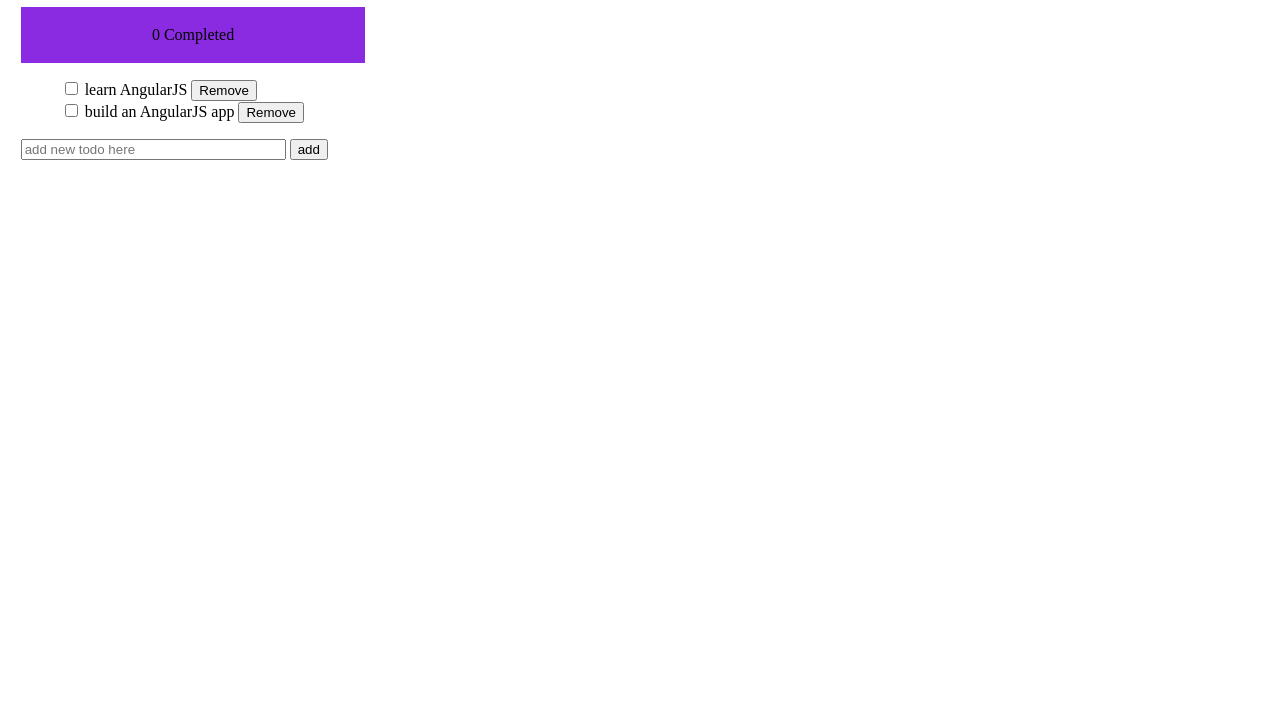
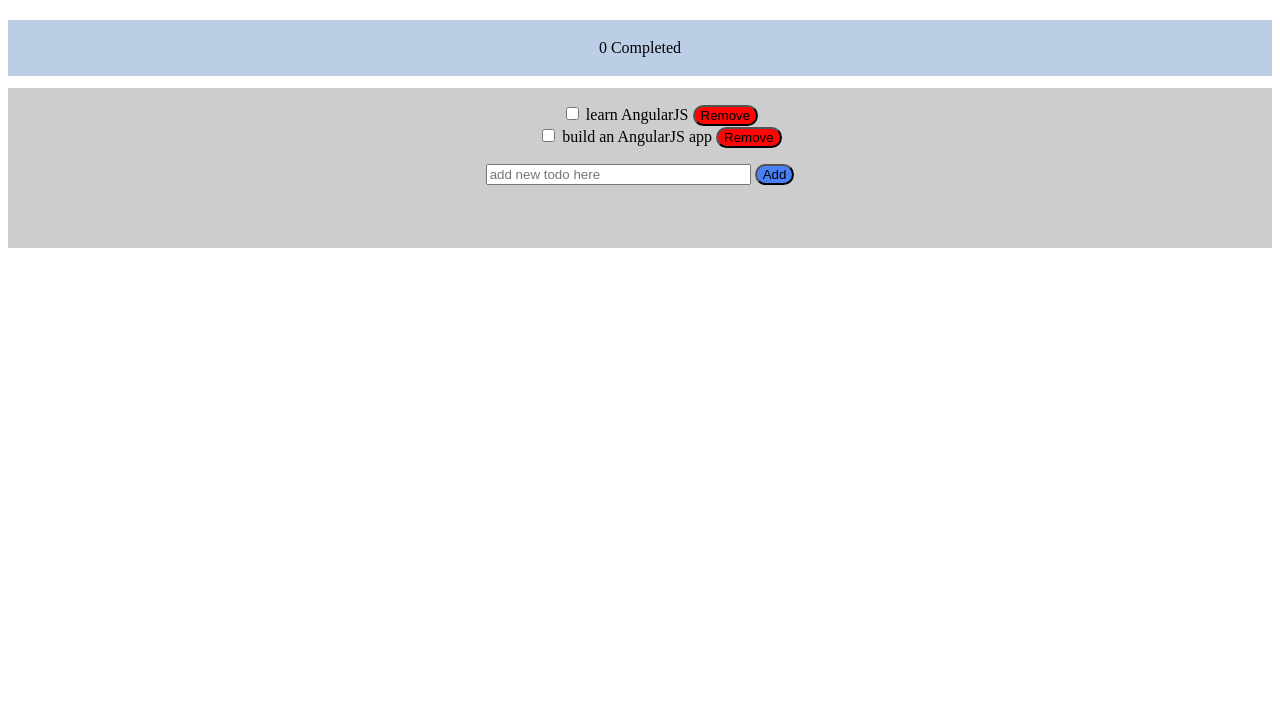
Before and after one commit to LeoWalker1508/angularjs-todo-app, a website: page index.html in a window 1280 px wide. Shown: the part 73-800 px from the top of the page. Drawn offline with nearby package versions, Linux system fonts and the light colour scheme.

Commit message:
Change all application style

```diff
--- a/index.html
+++ b/index.html
@@ -11,20 +11,23 @@
       <div class="counter">
           <span> {{count()}}  Completed</span>
       </div>
-    <ul class="unstyled">
+      <div class="middle">
+          <ul class="unstyled" >
               <li ng-repeat="todo in todos">
                 <label class="checkbox">
                   <input type="checkbox" ng-model="todo.done">
                   <span class="done-{{todo.done}}" class="done-{{todo.done}}">{{todo.name}}</span>
                 </label>
-        <button type="button" ng-click="remove(todo.name)">Remove</button>
+                <button class="removeButton" type="button" ng-click="remove(todo.name)">Remove</button>
               </li>
             </ul>
+
             <form ng-submit="add">
                 <input class="input" type="text" ng-model="todoText" size="30"
                 placeholder="add new todo here">
-        <input class="btn btn-primary" type="button" value="add" ng-click="add()">
+                <button class="addButton" type="button" ng-click="add()"> Add </button>
             </form>
+      </div>
   </div>
 </body>
 </html>
--- a/todo.css
+++ b/todo.css
@@ -4,7 +4,12 @@
 }
 
 .container {
-  margin-left: 1%;
+  width: 100%;
+  display: flex;
+  align-content: center;
+  justify-content: center;
+  flex-direction: column;
+  flex-flow: row wrap;
 }
 
 .unstyled {
@@ -13,10 +18,31 @@
 
 .counter{
   margin-top: 1%;
-  background-color:blueviolet;
-  width: 25%;
+  background-color:rgba(120, 157, 206, 0.5);
+  width: 100%;
   height: 1.5rem;
   padding: 1rem;
   line-height: 1.5rem;
   text-align: center;
 }
+
+.middle{
+  margin-top: 1%;
+  text-align: center;
+  background-color: rgba(155, 155, 155, 0.5);
+  height: 10rem;
+  width: 100%
+}
+
+.removeButton {
+  background-color: rgb(255, 5, 5);
+  border-radius: 1rem 1rem 1rem 1rem;
+}
+.addButton {
+  background-color: rgb(72, 127, 245);
+  border-radius: 1rem 1rem 1rem 1rem;
+}
+
+h1 {
+  text-align: center;
+}
```
Lines whose indentation alone changed are shown as unchanged.
